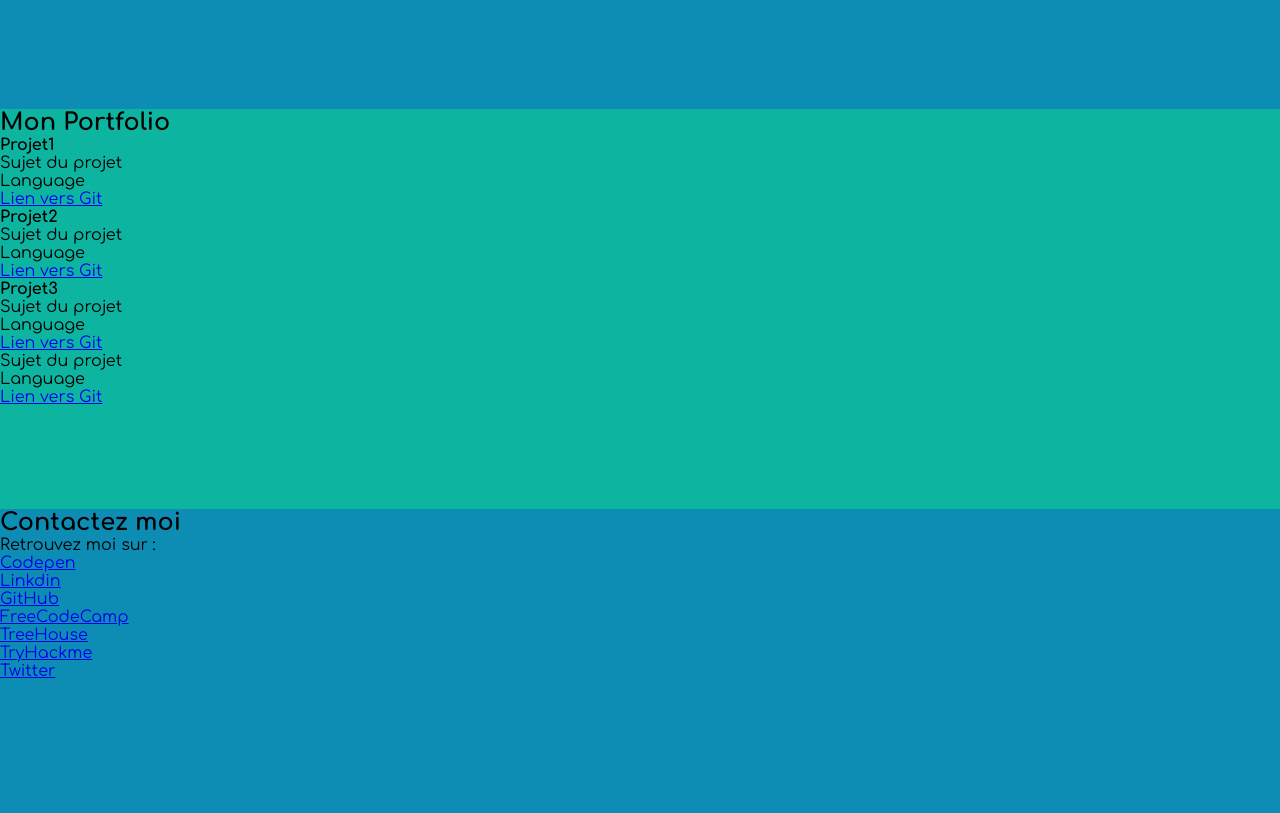
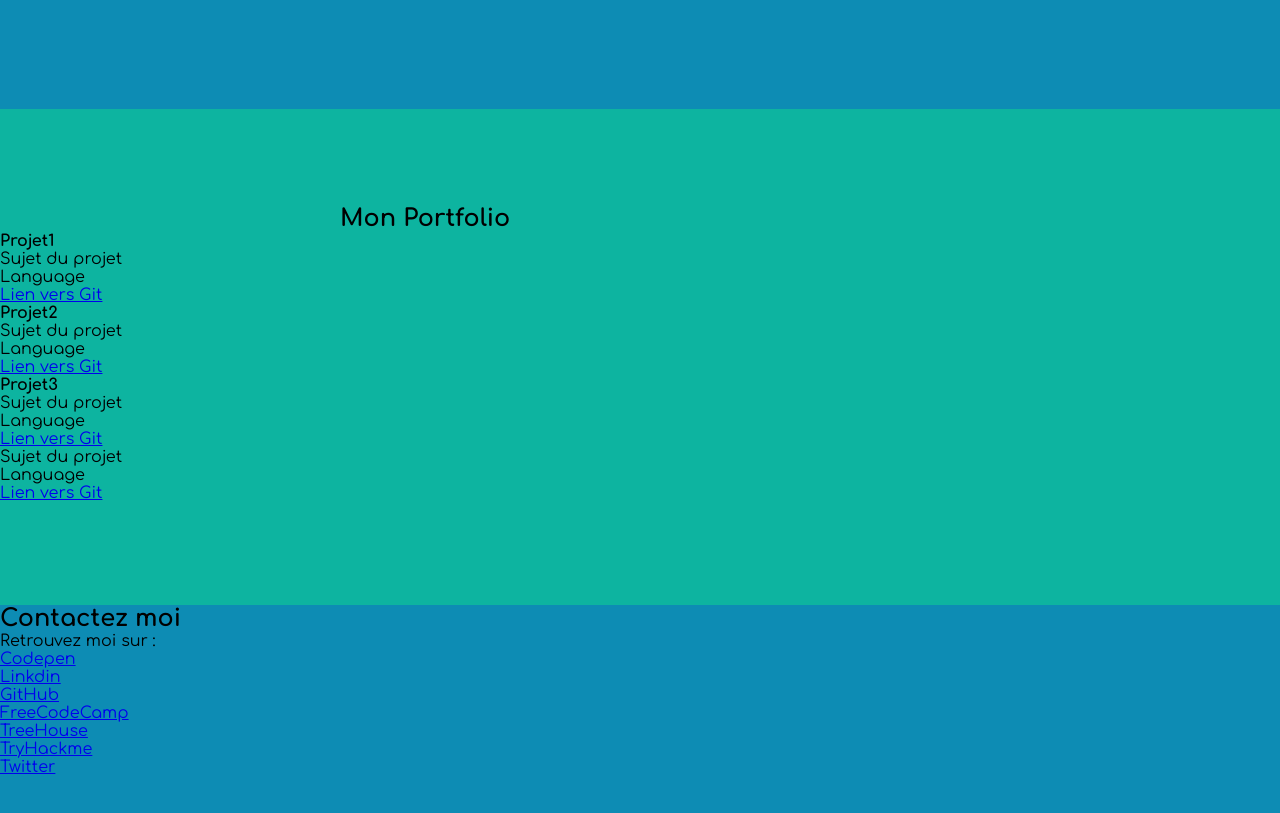
Before and after one commit to Black-Thor/Black-Thor.github.io, a plain HTML site: page index.html in a window 1280 px wide. Shown: the part 1059-1872 px from the top of the page. Drawn offline with Linux system fonts and the light colour scheme; a web font is replaced by a local one.

Commit message:
potfolio deplacer

```diff
--- a/main.css
+++ b/main.css
@@ -88,8 +88,6 @@ header ul li a
     margin-left: auto;
     margin-right: auto;
     width: 25em ;
-
-
 }
 .presentation p
 {
@@ -136,6 +134,13 @@ header ul li a
     background : #0DB4A0 ;
     background-size: cover;
 }
+.Portfolio h2
+{
+    margin-top: 4em;
+    margin-left: auto;
+    margin-right: auto;
+    width: 25em ;
+}
 /* ------------ Contact 4em Block ----------------*/
 .Contact
 {
```
